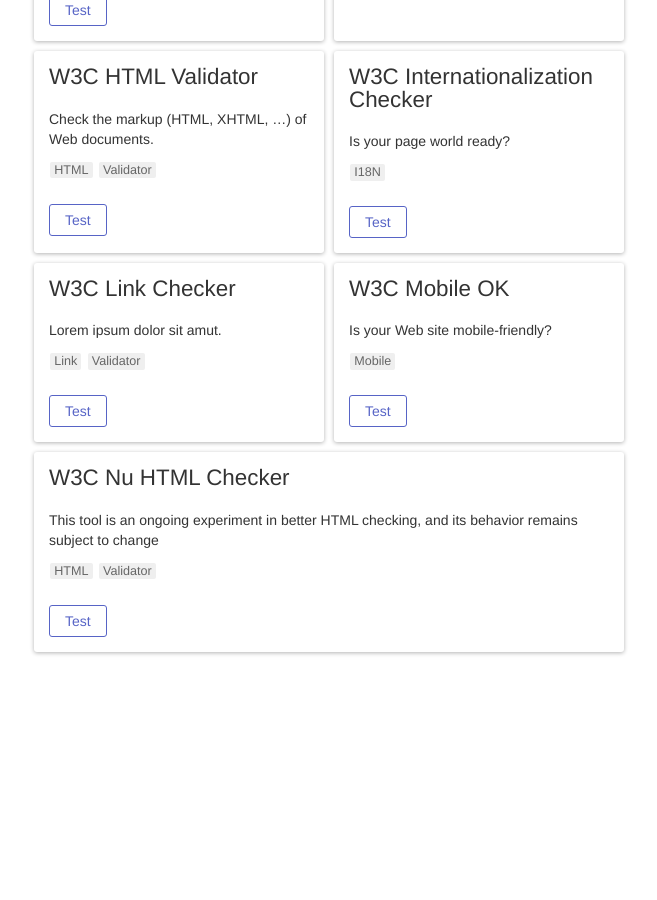
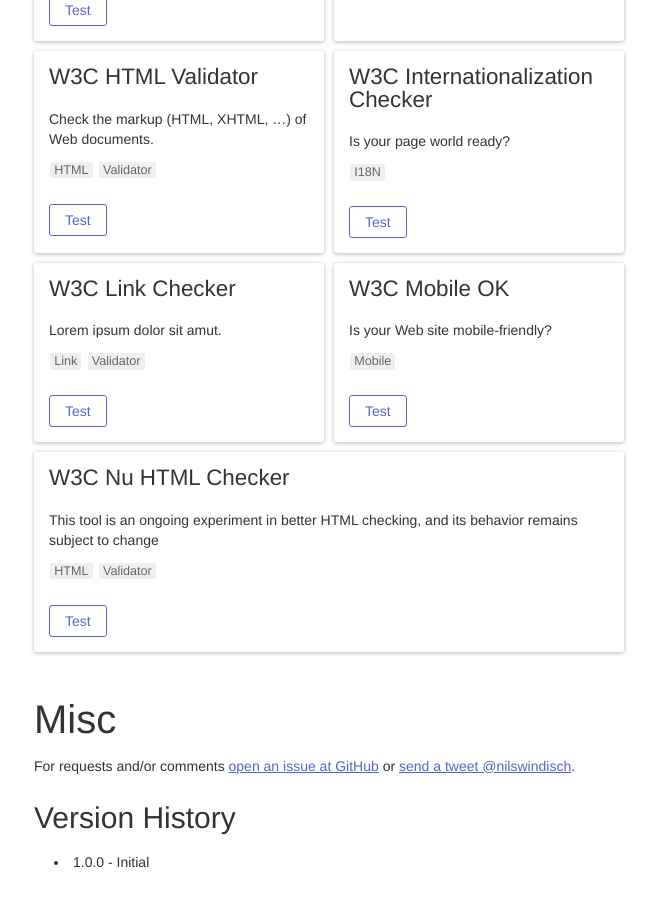
Before and after one commit to waffle-iron/check-website, a Jekyll site: the page built from index.md, in a window 1280 px wide and 900 px high, scrolled down 3294 px. Shown: the whole window, without its empty margins (306-963 px from the left). Built offline with Jekyll 4.4.1, drawn with Linux system fonts in a browser that asks for light colours; before the commit the page ends 3956 px from its top, so only the background shows below that.

Commit message:
UPDATE content with misc section

```diff
--- a/index.md
+++ b/index.md
@@ -73,3 +73,14 @@
       </div>
   {% endfor %}
 </div>
+
+<div class="columns">
+  <div class="column col-12">
+    <h2>Misc</h2>
+    <p>For requests and/or comments <a href="https://github.com/nilswindisch/check-website/issues?utf8=✓&q=is%3Aissue+">open an issue at GitHub</a> or <a href="https://twitter.com/nilswindisch">send a tweet @nilswindisch</a>.</p>
+    <h3>Version History</h3>
+    <ul>
+      <li>1.0.0 - Initial</li>
+    </ul>
+  </div>
+</div>
```
